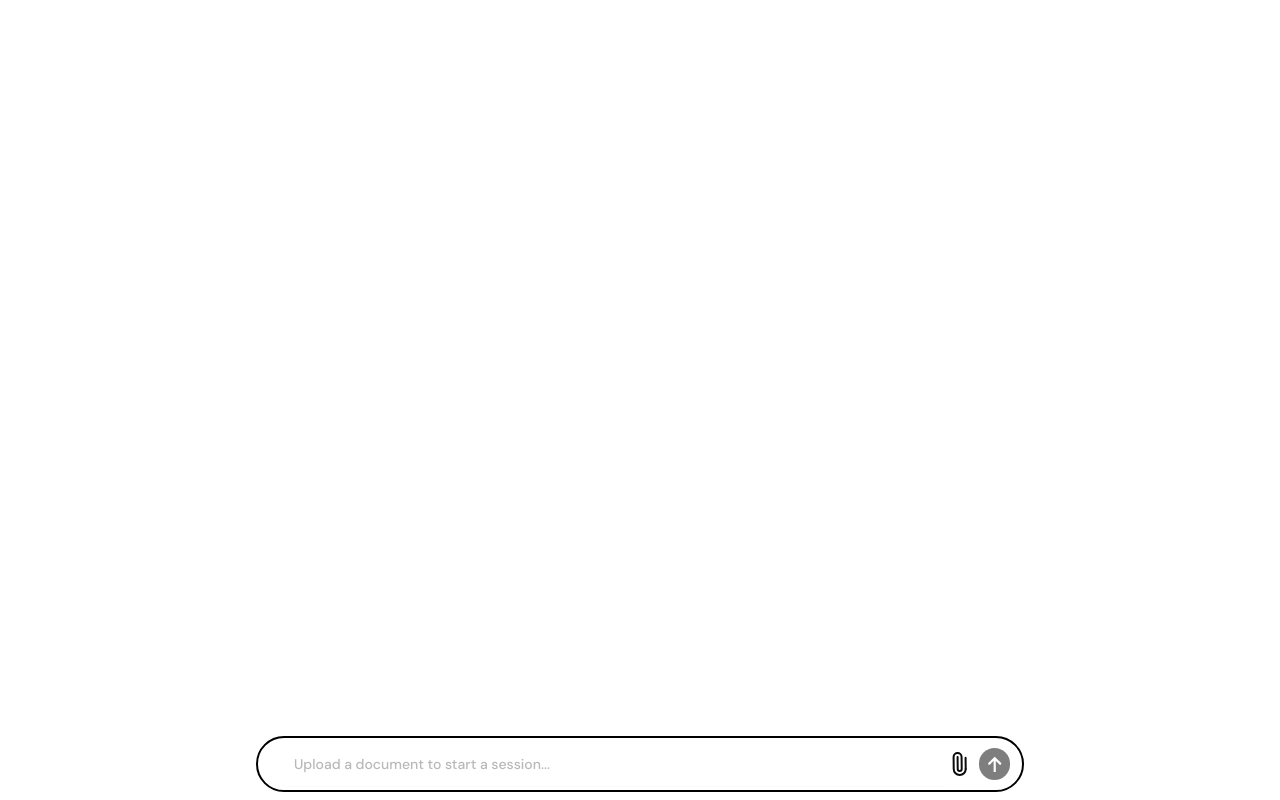
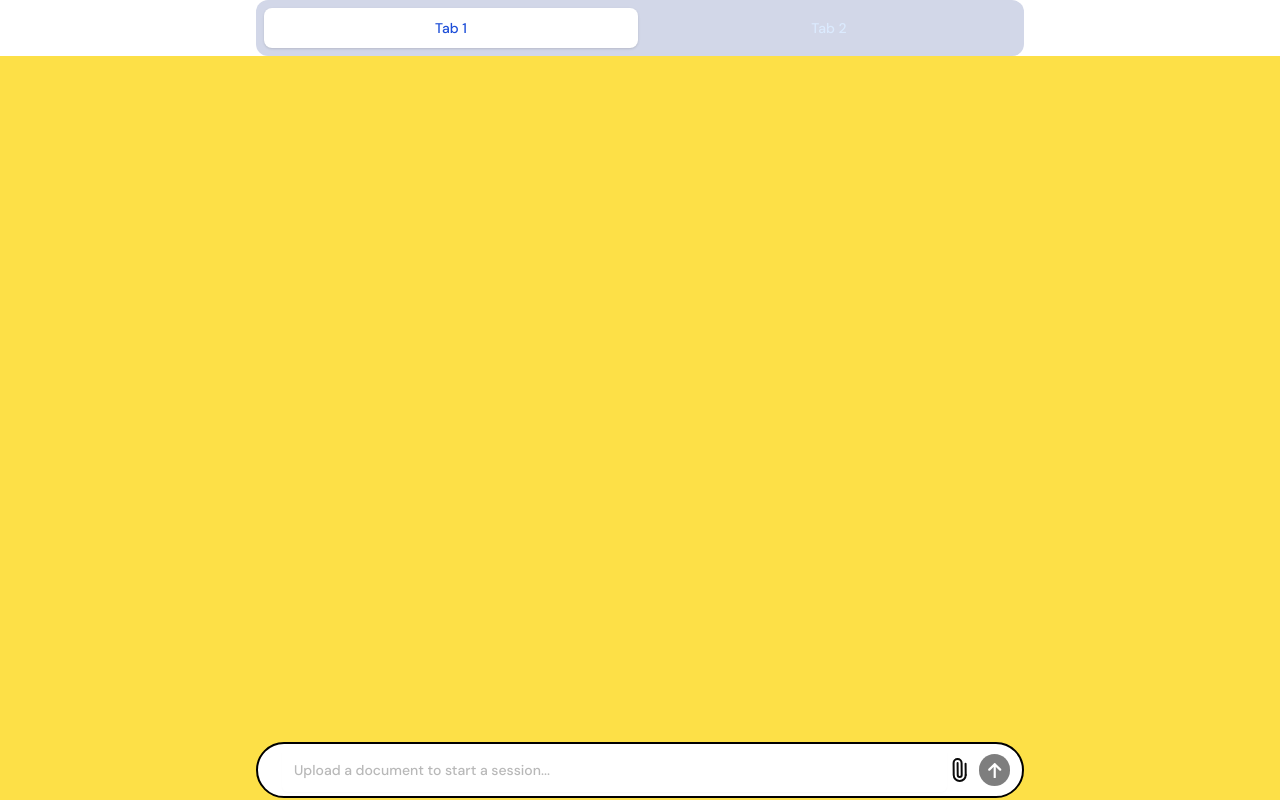
Before and after one commit to iam-dante/eda, a Next.js app: page /chat/13b56b64-14df-4efa-8edf-567d80291c27 in a window 1280 px wide. Built offline with nearby package versions, Linux system fonts and the light colour scheme.

Commit message:
ADD: headlessui

```diff
--- a/src/components/Chat.tsx
+++ b/src/components/Chat.tsx
@@ -7,6 +7,7 @@ import MarkdownRenderer from "./MarkdownRenderer";
 import { Toaster } from "@/components/ui/toaster";
 import { cn } from "@/lib/utils";
 import axios from "axios";
+import { Tab } from "@headlessui/react"; // Update this line
 
 interface Message {
   id: string;
@@ -160,10 +161,45 @@ export default function Chat({ chatId }: { chatId: string }) {
 
   return (
     <div key={chatId} className="h-screen">
-      <div className="h-[90%] overflow-y-auto py-8 px-64">
+      <Tab.Group as={"div"} className="flex flex-col h-full">
+        <Tab.List className="flex space-x-1 rounded-xl bg-blue-900/20 p-2 mx-64">
+          <Tab
+            className={({ selected }) =>
+              cn(
+                "w-full rounded-lg py-2.5 text-sm font-medium leading-5",
+                "ring-white ring-opacity-60 ring-offset-2 ring-offset-blue-400 focus:outline-none focus:ring-2",
+                selected
+                  ? "bg-white shadow text-blue-700"
+                  : "text-blue-100 hover:bg-white/[0.12] hover:text-white"
+              )
+            }
+          >
+            Tab 1
+          </Tab>
+          <Tab
+            className={({ selected }) =>
+              cn(
+                "w-full rounded-lg py-2.5 text-sm font-medium leading-5",
+                "ring-white ring-opacity-60 ring-offset-2 ring-offset-blue-400 focus:outline-none focus:ring-2",
+                selected
+                  ? "bg-white shadow text-blue-700"
+                  : "text-blue-100 hover:bg-white/[0.12] hover:text-white"
+              )
+            }
+          >
+            Tab 2
+          </Tab>
+        </Tab.List>
+        <Tab.Panels className="flex-1">
+          <Tab.Panel className="h-full">
+            <div className="h-full bg-yellow-300">
+              <div className="h-[90%] overflow-y-auto px-64">
                 <div className="space-y-2 flex flex-col min-h-full w-full max-w-[calc(100vw-512px)]">
                   {messages.map((message) => (
-            <div key={message.id} className="grid justify-items-stretch">
+                    <div
+                      key={message.id}
+                      className="grid justify-items-stretch"
+                    >
                       <div
                         className={`px-4 py-1 rounded-l-md rounded-tr-md font-sans font-medium break-words whitespace-pre-wrap ${
                           message.sender === "user"
@@ -211,7 +247,7 @@ export default function Chat({ chatId }: { chatId: string }) {
                   <div ref={bottomRef} />
                 </div>
               </div>
-      <div className=" h-[10%]  py-4 px-64">
+              <div className="h-[10%] py-4 px-64">
                 <form onSubmit={sendMessage} className="flex items-end w-full">
                   <div className="w-full flex justify-center items-center">
                     <div className="h-14 w-full bg-white rounded-full pl-6 pr-3 flex items-center border-2 border-black justify-between">
@@ -225,7 +261,9 @@ export default function Chat({ chatId }: { chatId: string }) {
                       />
                       <Input
                         type="text"
-                disabled={isLoading || (!isInitialUploadDone && !attachment)} // Modified this line
+                        disabled={
+                          isLoading || (!isInitialUploadDone && !attachment)
+                        } // Modified this line
                         value={input}
                         onChange={(e) => setInput(e.target.value)}
                         placeholder={
@@ -239,7 +277,9 @@ export default function Chat({ chatId }: { chatId: string }) {
                         }
                         className={cn(
                           "w-[94%] h-11 text-black font-sans font-medium focus:outline-none focus:ring-0 border-0",
-                  !isInitialUploadDone && !attachment && "cursor-not-allowed"
+                          !isInitialUploadDone &&
+                            !attachment &&
+                            "cursor-not-allowed"
                         )}
                       />
                       <button
@@ -262,7 +302,9 @@ export default function Chat({ chatId }: { chatId: string }) {
                             !attachment &&
                             "opacity-50 cursor-not-allowed"
                         )}
-                disabled={isLoading || (!isInitialUploadDone && !attachment)}
+                        disabled={
+                          isLoading || (!isInitialUploadDone && !attachment)
+                        }
                       >
                         {isLoading ? (
                           <Loader2 className="h-4 w-4 text-white animate-spin" />
@@ -287,7 +329,12 @@ export default function Chat({ chatId }: { chatId: string }) {
                   </div>
                 </form>
               </div>
+            </div>
             <Toaster />
+          </Tab.Panel>
+          <Tab.Panel className="h-full">Content 2</Tab.Panel>
+        </Tab.Panels>
+      </Tab.Group>
     </div>
   );
 }
```
Also changed, not shown: 1 other file (tests, documents, lock files or other folders). Lines whose indentation alone changed are shown as unchanged.
